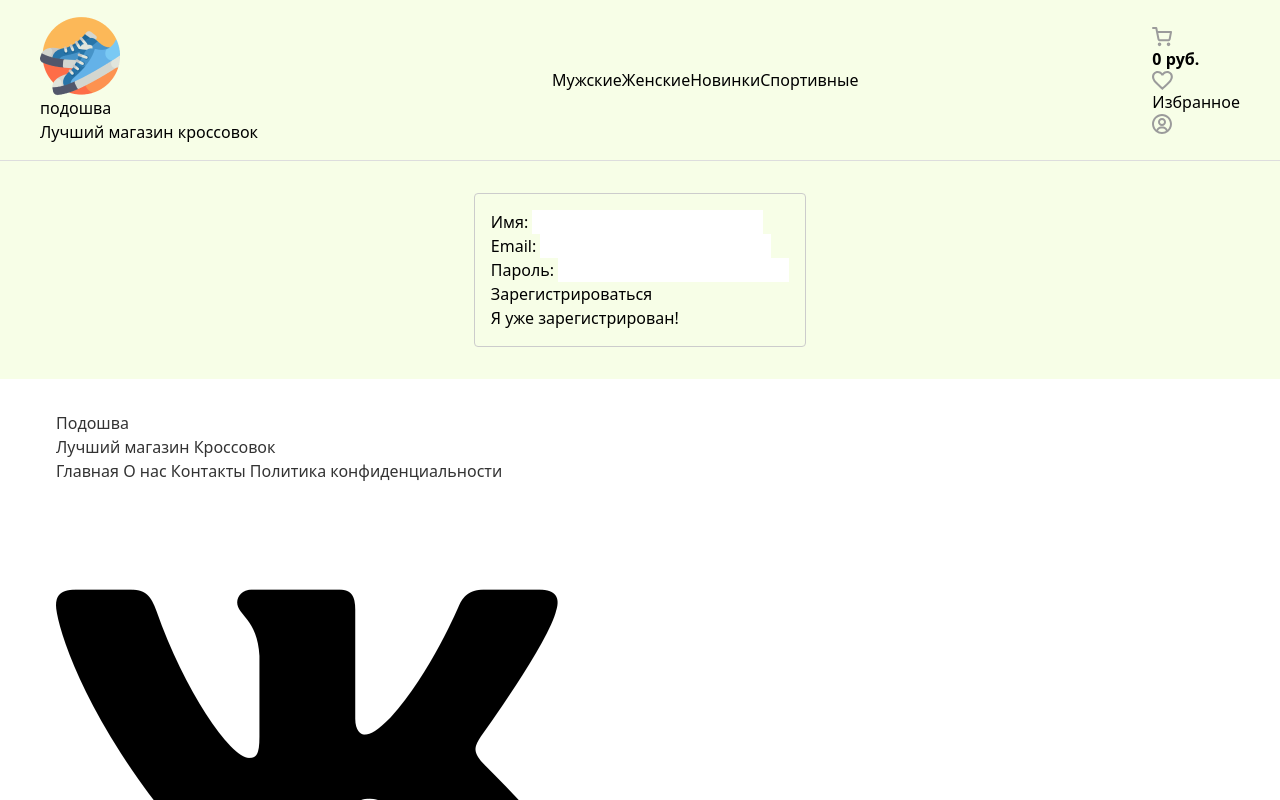
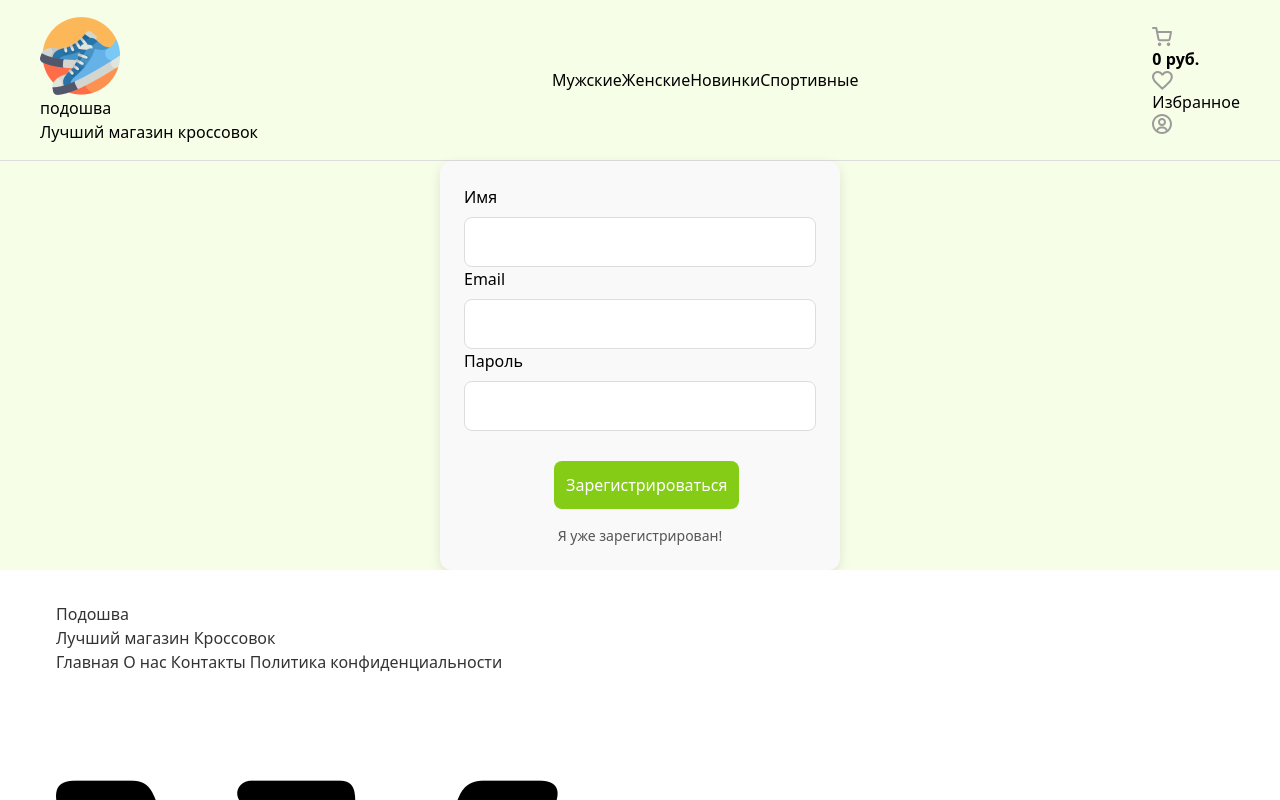
Before and after one commit to IlyaSo13/Podoshva, a Vue app: page /registration in a window 1280 px wide. Shown: the top 800 px of the page. Built offline with nearby package versions, Linux system fonts and the light colour scheme.

Commit message:
release2

```diff
--- a/src/pages/Profiles.vue
+++ b/src/pages/Profiles.vue
@@ -4,22 +4,21 @@
       <h2 class="text-2xl font-bold mb-4">Информация о пользователе</h2>
 
       <!-- Форма входа -->
-      <form v-if="!user" @submit.prevent="handleLogin">
-        <div>
-          <label for="email">Email: </label>
-          <input type="email" id="email" v-model="email" required />
-        </div>
-        <div>
-          <label for="password">Пароль: </label>
-          <input type="password" id="password" v-model="password" required />
-        </div>
-        <button type="submit">Войти</button>
-        <router-link to="/registration">
-          <li class="flex items-center cursor-pointer gap-3 text-gray-500 hover:text-black">
-            <span>Регистрация</span>
-          </li>
-        </router-link>
-      </form>
+      <form v-if="!user" @submit.prevent="handleLogin" class="auth-form">
+  <div class="input-group">
+    <label for="email">Email</label>
+    <input type="email" id="email" v-model="email" required class="auth-input" />
+  </div>
+  <div class="input-group">
+    <label for="password">Пароль</label>
+    <input type="password" id="password" v-model="password" required class="auth-input" />
+  </div>
+  <button type="submit" class="auth-button">Войти</button>
+  <router-link to="/registration" class="register-link">
+    <span>Регистрация</span>
+  </router-link>
+</form>
+
 
       <!-- Ошибка авторизации -->
       <p v-if="error" class="error">{{ error }}</p>
@@ -214,4 +213,63 @@ export default {
 .order-item {
   margin-left: 15px;
 }
+
+.auth-form {
+  display: flex;
+  flex-direction: column;
+  gap: 16px;
+  width: 100%;
+  max-width: 400px;
+  margin: auto;
+  padding: 24px;
+  border-radius: 12px;
+  background: #f9f9f9;
+  box-shadow: 0px 4px 12px rgba(0, 0, 0, 0.1);
+}
+
+.input-group {
+  display: flex;
+  flex-direction: column;
+  gap: 6px;
+}
+
+.auth-input {
+  padding: 12px;
+  border: 1px solid #ddd;
+  border-radius: 8px;
+  outline: none;
+  font-size: 16px;
+  transition: border 0.3s;
+}
+
+.auth-input:focus {
+  border: 1px solid #84cc16;
+}
+
+.auth-button {
+  background-color: #84cc16;
+  color: white;
+  font-size: 16px;
+  padding: 12px;
+  border: none;
+  border-radius: 8px;
+  cursor: pointer;
+  transition: background 0.3s;
+}
+
+.auth-button:hover {
+  background-color: #5fa30b;
+}
+
+.register-link {
+  text-align: center;
+  color: #555;
+  font-size: 14px;
+  text-decoration: none;
+  transition: color 0.3s;
+}
+
+.register-link:hover {
+  color: black;
+}
 </style>
--- a/src/pages/Registration.vue
+++ b/src/pages/Registration.vue
@@ -1,24 +1,25 @@
 <template>
   <div class="page-container">
-    <div class="login">
+<div class="register-form">
   <form @submit.prevent="handleLogin">
-        <div>
-          <label for="name">Имя: </label>
-          <input type="text" id="name" v-model="name" required />
+    <div class="input-group">
+      <label for="name">Имя</label>
+      <input type="text" id="name" v-model="name" required class="auth-input" />
     </div>
-        <div>
-          <label for="email">Email: </label>
-          <input type="email" id="email" v-model="email" required />
+    <div class="input-group">
+      <label for="email">Email</label>
+      <input type="email" id="email" v-model="email" required class="auth-input" />
     </div>
-        <div>
-          <label for="password">Пароль: </label>
-          <input type="password" id="password" v-model="password" required />
+    <div class="input-group">
+      <label for="password">Пароль</label>
+      <input type="password" id="password" v-model="password" required class="auth-input" />
     </div>
-        <button type="submit">Зарегистрироваться</button>
+    <button type="submit" class="auth-button">Зарегистрироваться</button>
   </form>
+
   <p v-if="error" class="error">{{ error }}</p>
 
-      <!-- Кнопка (ссылка) для перехода на страницу профиля (входа) -->
+  <!-- Ссылка для входа -->
   <router-link to="/Profiles" class="already-registered">
     Я уже зарегистрирован!
   </router-link>
@@ -97,15 +98,78 @@ export default {
   border-radius: 4px;
 }
 
-.error {
-  color: red;
-  margin-top: 10px;
-}
-
 /* Стили для кнопки "Я уже зарегистрирован!" */
 .already-registered {
   display: inline-block;
   cursor: pointer;
 }
 
+.register-form {
+  display: flex;
+  flex-direction: column;
+  gap: 16px;
+  width: 100%;
+  max-width: 400px;
+  margin: auto;
+  padding: 24px;
+  border-radius: 12px;
+  background: #f9f9f9;
+  box-shadow: 0px 4px 12px rgba(0, 0, 0, 0.1);
+}
+
+.input-group {
+  display: flex;
+  flex-direction: column;
+  gap: 8px;
+}
+
+.auth-input {
+  padding: 12px;
+  border: 1px solid #ddd;
+  border-radius: 8px;
+  outline: none;
+  font-size: 16px;
+  transition: border 0.3s;
+}
+
+.auth-input:focus {
+  border: 1px solid #84cc16;
+}
+
+.auth-button {
+  background-color: #84cc16;
+  color: white;
+  font-size: 16px;
+  margin-top: 30px;
+  margin-left: 90px;
+  padding: 12px;
+  border: none;
+  border-radius: 8px;
+  cursor: pointer;
+  transition: background 0.3s;
+}
+
+.auth-button:hover {
+  background-color: #5fa30b;
+}
+
+.error {
+  color: red;
+  font-size: 14px;
+  text-align: center;
+}
+
+.already-registered {
+  text-align: center;
+  color: #555;
+  font-size: 14px;
+  text-decoration: none;
+  transition: color 0.3s;
+}
+
+.already-registered:hover {
+  color: black;
+}
+
+
 </style>
```
Lines whose indentation alone changed are shown as unchanged.
